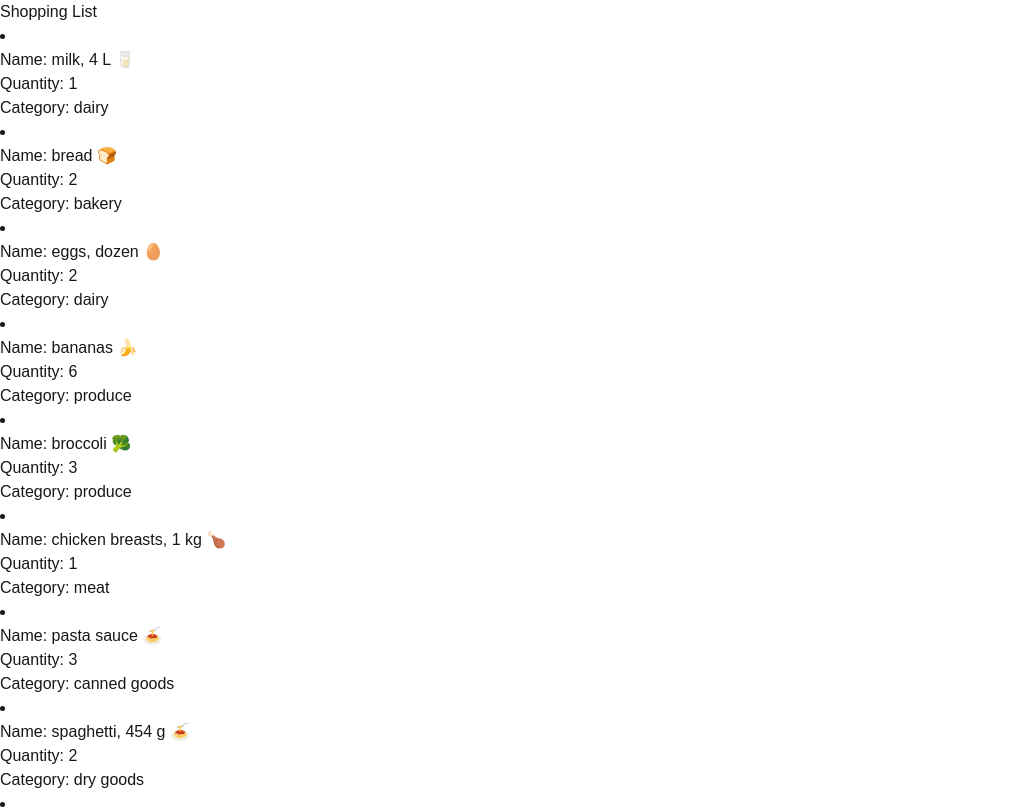
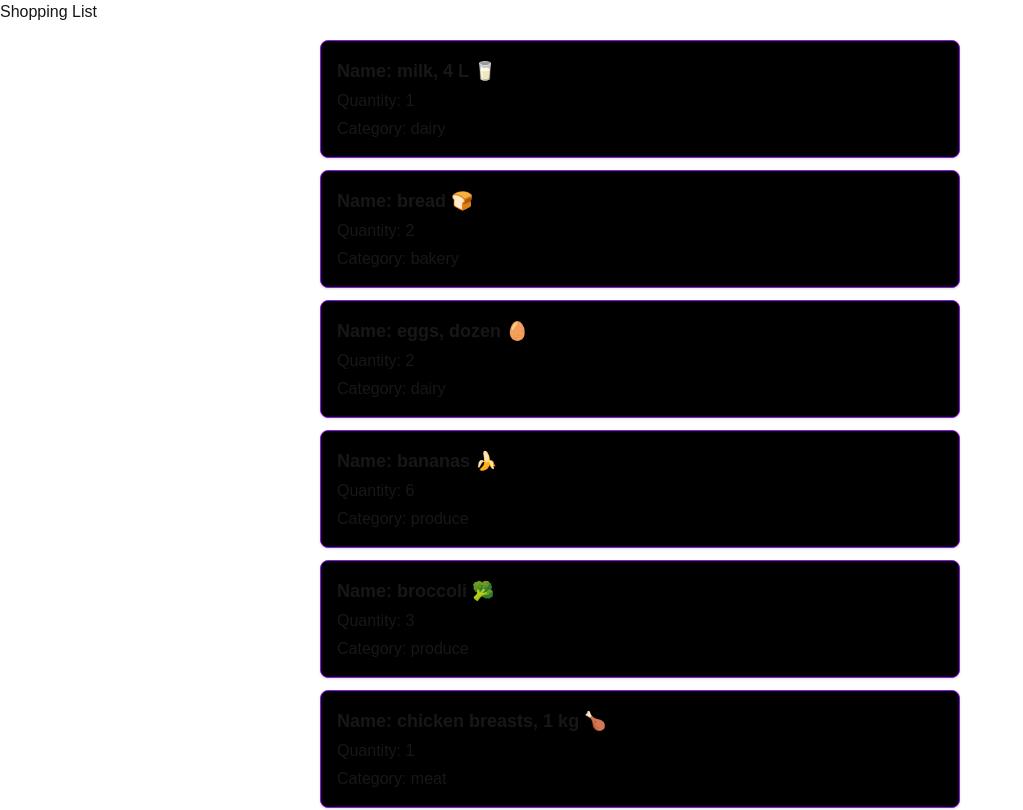
Before and after one commit to Santi447/cprg306-assignments, a Next.js app: page /week-4 in a window 1280 px wide. Shown: the top 810 px of the page, without its empty margins (0-1023 px from the left). Built offline with nearby package versions, Linux system fonts and the light colour scheme.

Commit message:
added some simply styling for week 4 assignment

```diff
--- a/app/week-4/item-list.js
+++ b/app/week-4/item-list.js
@@ -2,14 +2,16 @@
 import Item from "./items";
 import jsonItems from "./item.json";
 
+
+
 export default function ItemList(){
 
   return(
-      <div>
+      <ol className="mx-auto flex w-full max-w-2xl flex-col gap-3 p-4">
         {jsonItems.map(items =>(
-          <Item key={items.id} name={items.name} quantity={items.quantity} category={items.category}/>
+          <Item key={items.id} {...items}/>
         ))}
-      </div>
+      </ol>
 
   );
 
--- a/app/week-4/items.js
+++ b/app/week-4/items.js
@@ -2,10 +2,11 @@
 
 export default function Item({name,quantity,category}){
   return(
-  <li>
-      <p>Name: {name}</p>
+  <li className="flex flex-col gap-1 rounded-lg border border-purple-600 bg-black p-4 shadow-sm">
+      <p className="text-lg font-semibold">Name: {name}</p>
       <p>Quantity: {quantity}</p>
       <p>Category: {category}</p>
   </li>
   );
+
 }
```
